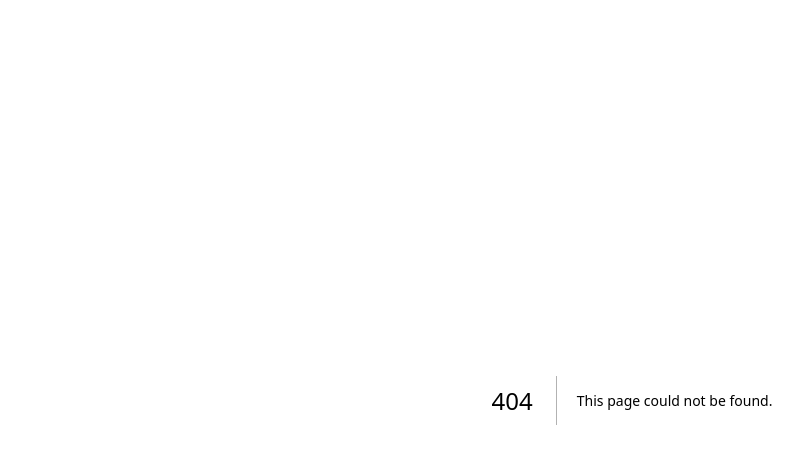
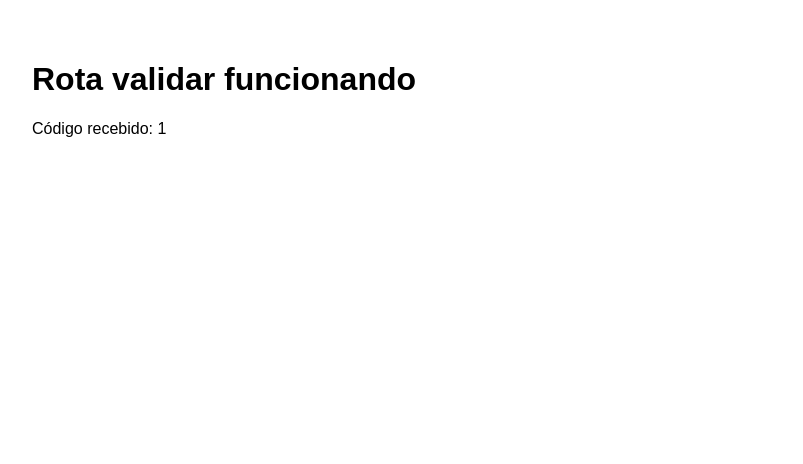
Before and after one commit to admcertificadosuperior-max/validador-certificados, a Next.js app: page /validar/1 in a window 1280 px wide. Before the commit this address had no page. Shown: the top 464 px of the page, without its empty margins (8-811 px from the left). Built offline with nearby package versions, Linux system fonts and the light colour scheme.

Commit message:
Create page.tsx

```diff
--- /dev/null
+++ b/app/validar/[codigo]/page.tsx
@@ -0,0 +1,8 @@
+export default function Validar({ params }: { params: { codigo: string } }) {
+  return (
+    <div style={{ padding: 40 }}>
+      <h1>Rota validar funcionando</h1>
+      <p>Código recebido: {params.codigo}</p>
+    </div>
+  );
+}
```
